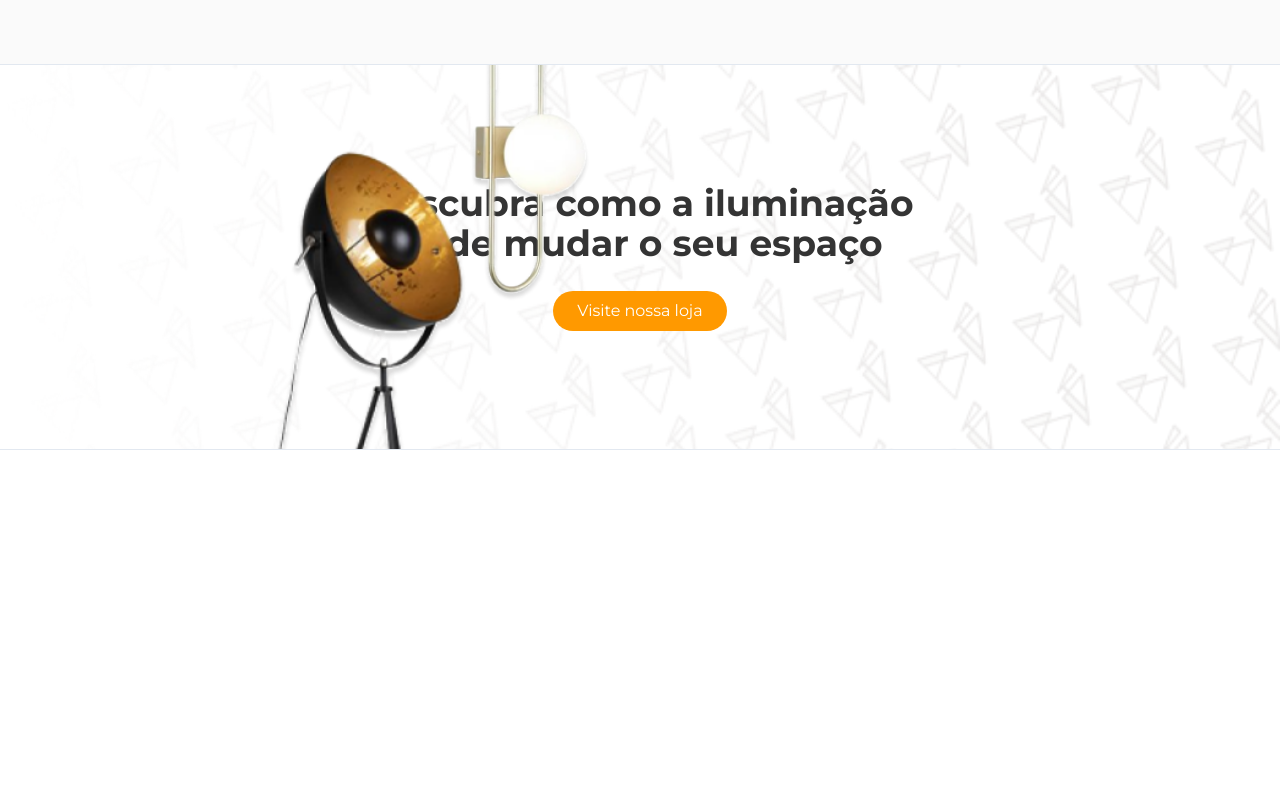
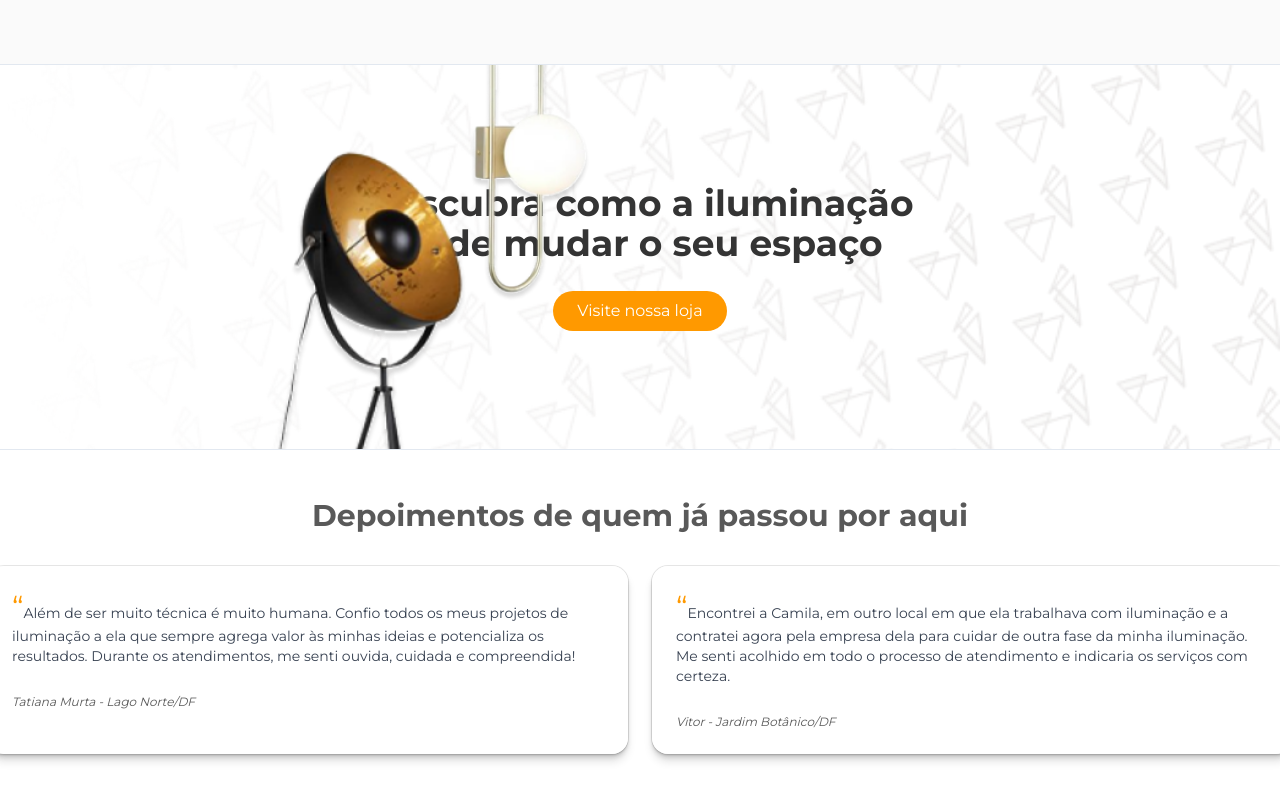
Before and after one commit to CodeTheApp/bi-web, a Next.js app: page / in a window 1280 px wide. Shown: the part 2337-3137 px from the top of the page. Before the commit the page ends 2787 px from the top, so only its background shows below. Built offline with nearby package versions, Linux system fonts and the light colour scheme.

Commit message:
feat: testimonials component starts

```diff
--- a/src/app/page.tsx
+++ b/src/app/page.tsx
@@ -1,6 +1,7 @@
 import About from '@/components/About';
 import Services from '@/components/Services';
 import Store from '@/components/Store';
+import Testimonials from '@/components/Testimonials';
 import { Separator } from '@/components/ui/separator';
 import Header from '../components/Header';
 import HomeSection from '../components/Home';
@@ -16,6 +17,7 @@ export default function Home() {
       <Separator />
       <Store />
       <Separator />
+      <Testimonials />
     </body>
   );
 }
--- /dev/null
+++ b/src/components/Testimonials.tsx
@@ -0,0 +1,66 @@
+export default function Testimonials() {
+  return (
+    <section id='testimonials' className='section bg-white py-12'>
+      <div className='container flex flex-col items-center'>
+        <header className='mb-8'>
+          <h1 className='text-3xl font-bold text-gray-500'>
+            Depoimentos de quem já passou por aqui
+          </h1>
+        </header>
+        <div className='flex flex-row gap-6 justify-center'>
+          <div className=' w-[40rem] p-6 bg-white bg-opacity-80 shadow-shape rounded-2xl'>
+            <div className='flex flex-col gap-3'>
+              <blockquote className='mb-4'>
+                <p className='text-gray-700 text-sm'>
+                  <span className='text-orange text-3xl'>&ldquo;</span>
+                  Além de ser muito técnica é muito humana. Confio todos os meus
+                  projetos de iluminação a ela que sempre agrega valor às minhas
+                  ideias e potencializa os resultados. Durante os atendimentos,
+                  me senti ouvida, cuidada e compreendida!
+                </p>
+              </blockquote>
+              <cite className='text-gray-500 text-xs'>
+                Tatiana Murta - Lago Norte/DF
+              </cite>
+            </div>
+          </div>
+
+          <div className='  w-[40rem] p-6 bg-white bg-opacity-80 shadow-shape rounded-2xl'>
+            <div className='flex flex-col gap-3'>
+              <blockquote className='mb-4'>
+                <p className='text-gray-700 text-sm'>
+                  <span className='text-orange text-3xl'>&ldquo;</span>
+                  Encontrei a Camila, em outro local em que ela trabalhava com
+                  iluminação e a contratei agora pela empresa dela para cuidar
+                  de outra fase da minha iluminação. Me senti acolhido em todo o
+                  processo de atendimento e indicaria os serviços com certeza.
+                </p>
+              </blockquote>
+              <cite className='text-gray-500 text-xs'>
+                Vitor - Jardim Botânico/DF
+              </cite>
+            </div>
+          </div>
+
+          {/* <div className='  w-[40rem] p-6 bg-white bg-opacity-80 shadow-shape rounded-2xl'>
+            <div className='flex flex-col gap-3'>
+              <blockquote className='mb-4'>
+                <p className='text-gray-700 text-sm'>
+                  <span className='text-orange text-3xl'>&ldquo;</span>
+                  Camila é muito atenciosa, os materiais são bem especificados.
+                  Ela estudou o projeto de iluminação e propôs soluções para
+                  melhorar o custo-benefício. Interagiu com o engenheiro
+                  responsável pela obra e indicou profissionais. Houve suporte
+                  pós-venda dentro do esperado.
+                </p>
+              </blockquote>
+              <cite className='text-gray-500 text-xs'>
+                Hugo Affonso - Sudoeste/DF
+              </cite>
+            </div>
+          </div> */}
+        </div>
+      </div>
+    </section>
+  );
+}
```
